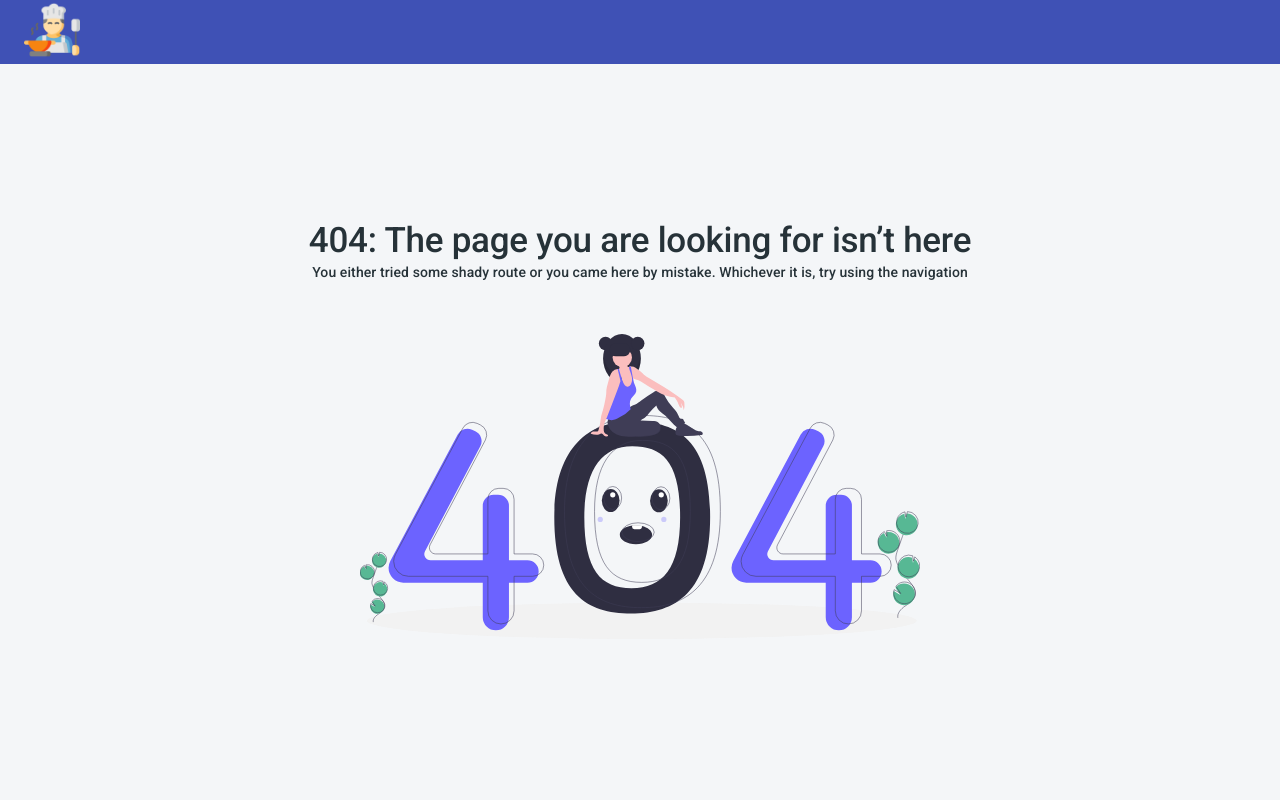
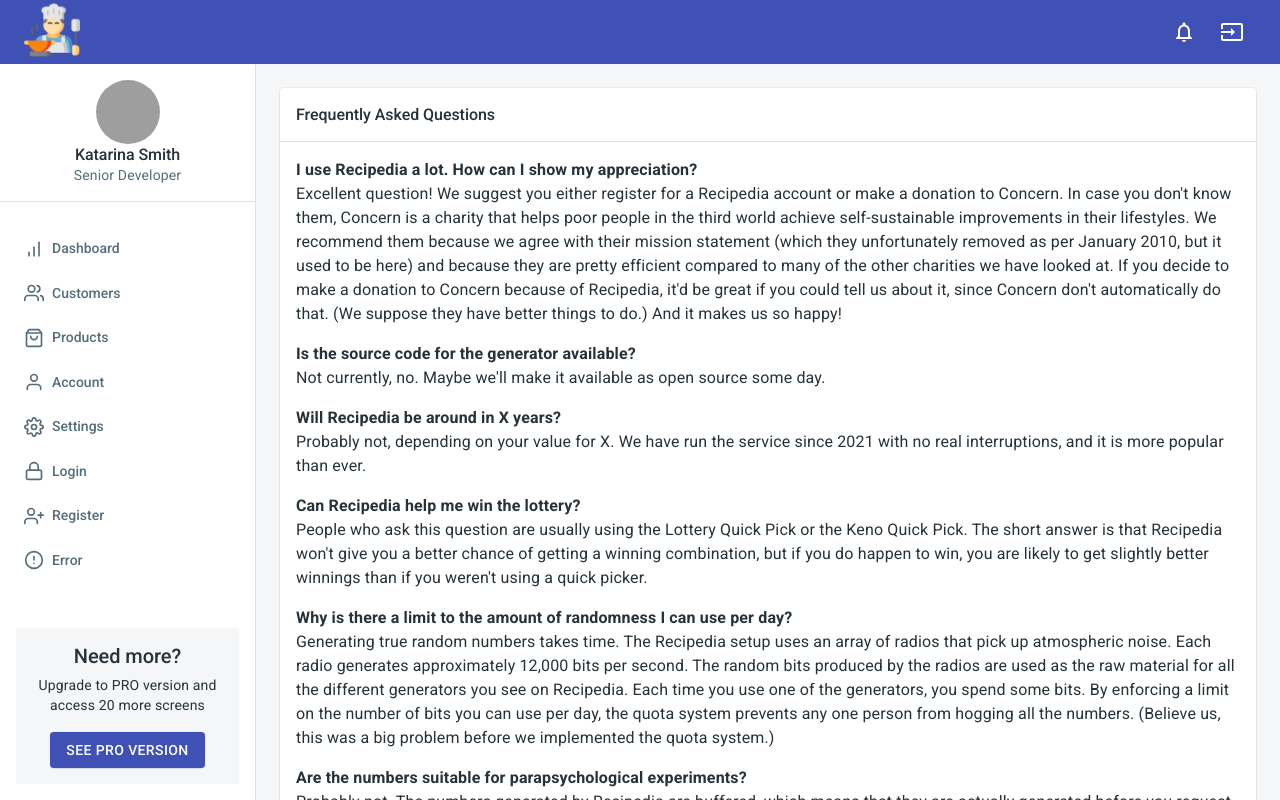
Before and after one commit to W8-Recipedia/Recipedia, a React (Create React App) app in the folder client/: page /app/faq in a window 1280 px wide. Before the commit this address led to /404. Built offline with nearby package versions, Linux system fonts and the light colour scheme; grey boxes are pictures that could not be loaded.

Commit message:
Adds preliminary faq page with random questions

```diff
--- a/client/src/routes.js
+++ b/client/src/routes.js
@@ -10,6 +10,7 @@
 import ProductListView from 'src/views/product/ProductListView';
 import RegisterView from 'src/views/auth/RegisterView';
 import SettingsView from 'src/views/settings/SettingsView';
+import FAQView from 'src/views/faq/FAQView';
 
 const routes = [
   {
@@ -20,6 +21,7 @@
       { path: 'customers', element: <CustomerListView /> },
       { path: 'dashboard', element: <DashboardView /> },
       { path: 'products', element: <ProductListView /> },
+      { path: 'faq', element: <FAQView /> },
       { path: 'settings', element: <SettingsView /> },
       { path: '*', element: <Navigate to="/404" /> }
     ]
--- /dev/null
+++ b/client/src/views/faq/FAQView/index.js
@@ -0,0 +1,97 @@
+import React from 'react';
+import {
+  Card,
+  Box,
+  CardHeader,
+  Container,
+  CardContent,
+  Typography,
+  Divider,
+  makeStyles
+} from '@material-ui/core';
+import { typography } from '@material-ui/system';
+import Page from 'src/components/Page';
+
+const useStyles = makeStyles((theme) => ({
+  root: {
+    backgroundColor: theme.palette.background.dark,
+    minHeight: '100%',
+    paddingBottom: theme.spacing(3),
+    paddingTop: theme.spacing(3)
+  }
+}));
+
+const FAQView = () => {
+  const classes = useStyles();
+
+  return (
+    <Page
+      className={classes.root}
+      title="FAQ"
+    >
+      <Container maxWidth="lg">
+        <Card>
+          <CardHeader
+            title="Frequently Asked Questions"
+          />
+          <Divider />
+          <CardContent>
+            <Typography>
+              <Box fontWeight="fontWeightBold">
+                I use Recipedia a lot. How can I show my appreciation?
+              </Box>
+              <Box pb={2}>
+                Excellent question! We suggest you either register for a Recipedia account or make a donation to Concern. In case you don't know them, Concern is a charity that helps poor people in the third world achieve self-sustainable improvements in their lifestyles. We recommend them because we agree with their mission statement (which they unfortunately removed as per January 2010, but it used to be here) and because they are pretty efficient compared to many of the other charities we have looked at. If you decide to make a donation to Concern because of Recipedia, it'd be great if you could tell us about it, since Concern don't automatically do that. (We suppose they have better things to do.) And it makes us so happy!
+              </Box>
+
+              <Box fontWeight="fontWeightBold">
+                Is the source code for the generator available?
+              </Box>
+              <Box pb={2}>
+                Not currently, no. Maybe we'll make it available as open source some day.
+              </Box>
+
+              <Box fontWeight="fontWeightBold">
+                Will Recipedia be around in X years?
+              </Box>
+              <Box pb={2}>
+                Probably not, depending on your value for X. We have run the service since 2021 with no real interruptions, and it is more popular than ever.
+              </Box>
+
+              <Box fontWeight="fontWeightBold">
+              Can Recipedia help me win the lottery?
+              </Box>
+              <Box pb={2}>
+                People who ask this question are usually using the Lottery Quick Pick or the Keno Quick Pick. The short answer is that Recipedia won't give you a better chance of getting a winning combination, but if you do happen to win, you are likely to get slightly better winnings than if you weren't using a quick picker.
+              </Box>
+
+              <Box fontWeight="fontWeightBold">
+                Why is there a limit to the amount of randomness I can use per day?
+              </Box>
+              <Box pb={2}>
+                Generating true random numbers takes time. The Recipedia setup uses an array of radios that pick up atmospheric noise. Each radio generates approximately 12,000 bits per second. The random bits produced by the radios are used as the raw material for all the different generators you see on Recipedia. Each time you use one of the generators, you spend some bits. By enforcing a limit on the number of bits you can use per day, the quota system prevents any one person from hogging all the numbers. (Believe us, this was a big problem before we implemented the quota system.)
+              </Box>
+
+              <Box fontWeight="fontWeightBold">
+                Are the numbers suitable for parapsychological experiments?
+              </Box>
+              <Box pb={2}>
+                Probably not. The numbers generated by Recipedia are buffered, which means that they are actually generated before you request them. We understand that this precludes their use in those parapsychological experiments that attempt to measure whether it is possible for individuals to affect otherwise random events. We are not currently planning to offer an unbuffered randomizer.
+              </Box>
+
+              <Box fontWeight="fontWeightBold">
+                Is the universe deterministic?
+              </Box>
+              <Box pb={2}>
+                Yes. No. Maybe. Well, we hope not, because if the universe is deterministic, then all this randomness business is really a bit pointless. Hard determinism also seems to preclude the idea of free will, which is a somewhat unsettling idea. Wikipedia has a good article on the subject of determinism and there is also our own essay about randomness.
+              </Box>
+
+            </Typography>
+          </CardContent>
+        </Card>
+      </Container>
+    </Page>
+  );
+};
+
+export default FAQView;
```
